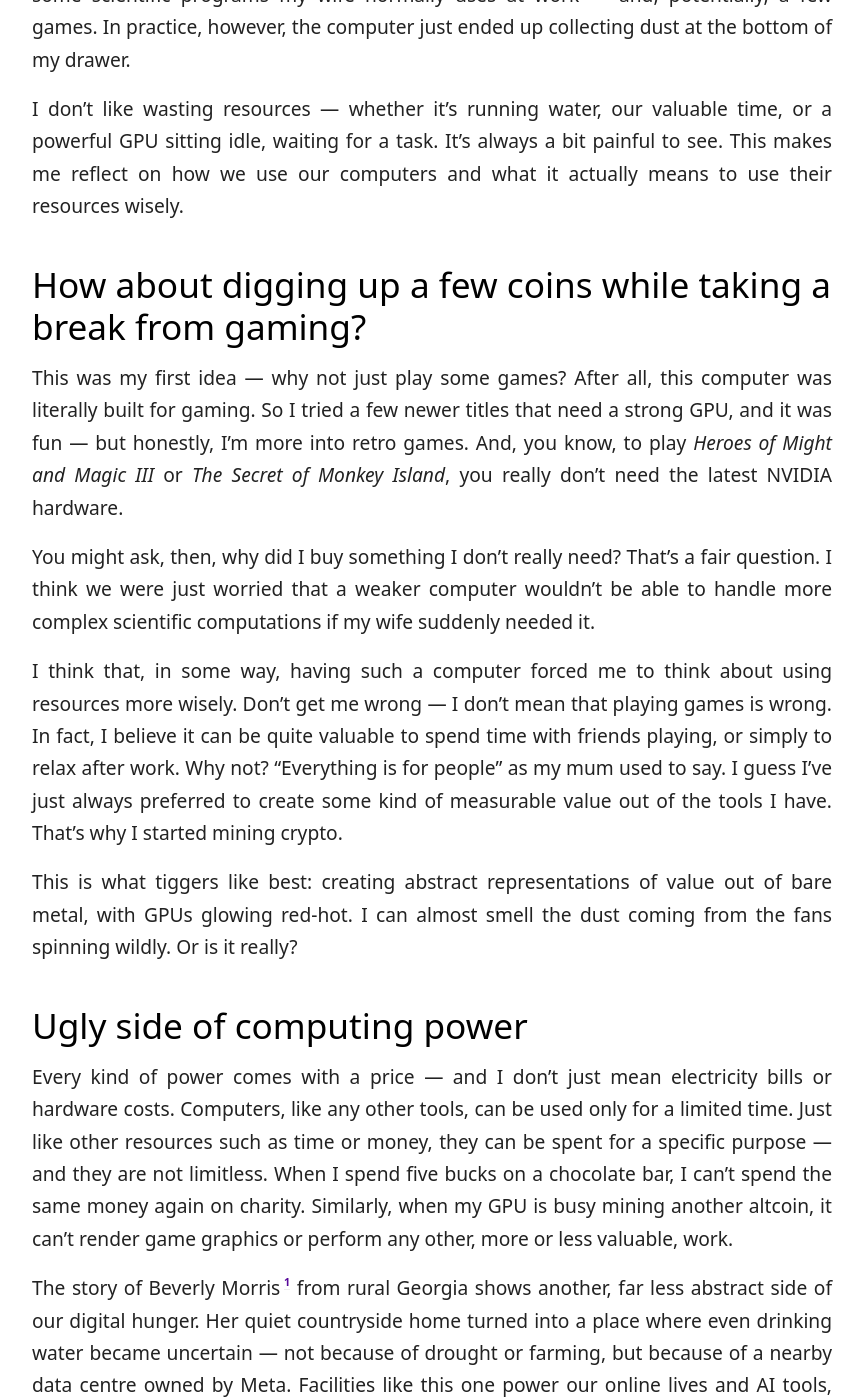
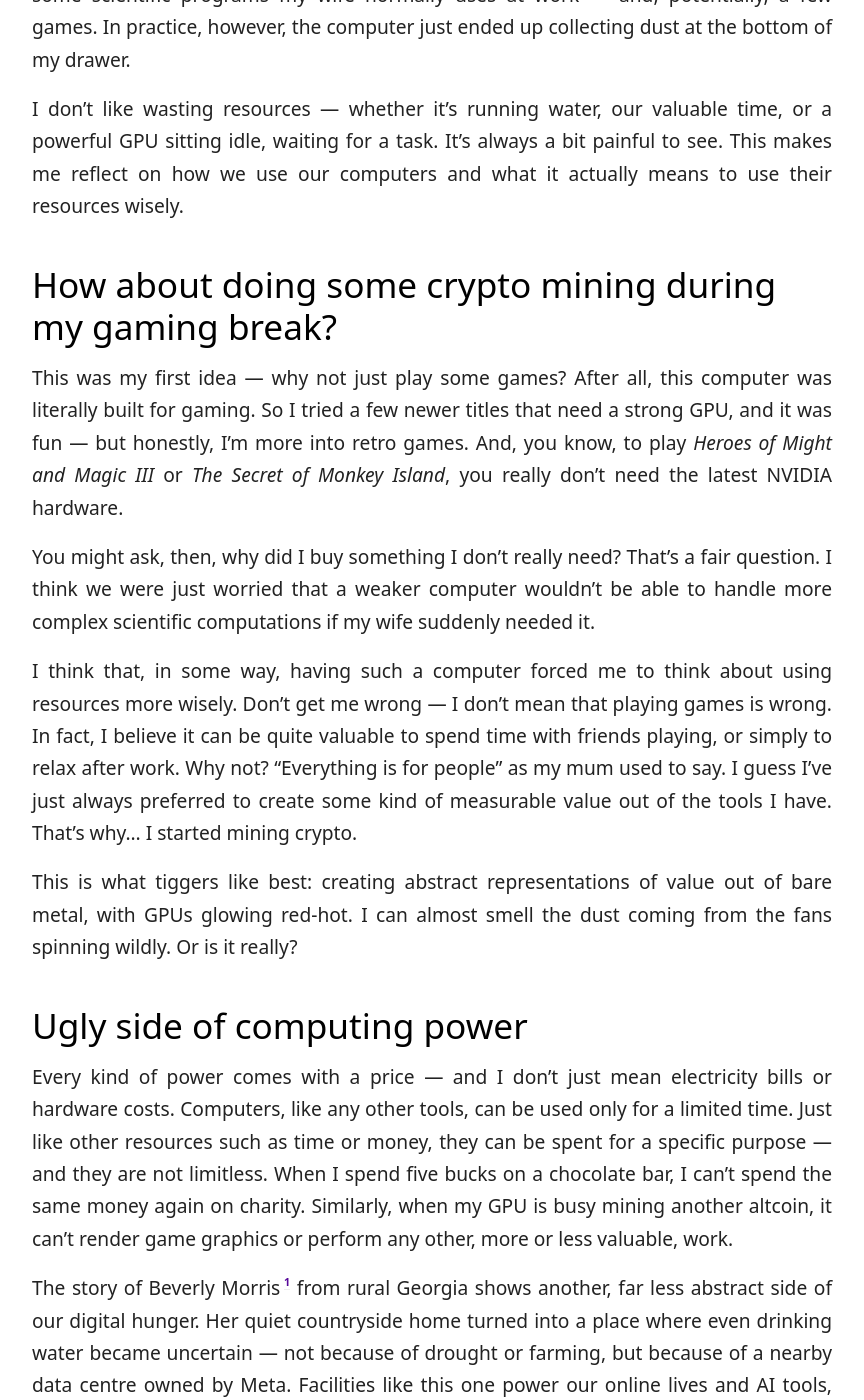
Before and after one commit to michalcichon/michalcichon.github.io, a Jekyll site: the page built from _posts/2025-10-05-ethical-computing-cryptocurrencies-ai-protein-folding-at-home.md, in a window 1280 px wide and 1400 px high, scrolled down 995 px. Shown: the whole window, without its empty margins (208-1072 px from the left). Built offline with Jekyll 4.4.1, drawn with Linux system fonts in a browser that asks for light colours; comment, search, counter and statistics services are not loaded; some of the changed text lies outside the part shown.

Commit message:
protein + small cleanup

```diff
--- a/_posts/2025-10-05-ethical-computing-cryptocurrencies-ai-protein-folding-at-home.md
+++ b/_posts/2025-10-05-ethical-computing-cryptocurrencies-ai-protein-folding-at-home.md
@@ -16,13 +16,13 @@
 
 I don’t like wasting resources — whether it’s running water, our valuable time, or a powerful GPU sitting idle, waiting for a task. It’s always a bit painful to see. This makes me reflect on how we use our computers and what it actually means to use their resources wisely.
 
-## How about digging up a few coins while taking a break from gaming?
+## How about doing some crypto mining during my gaming break?
 
 This was my first idea — why not just play some games? After all, this computer was literally built for gaming. So I tried a few newer titles that need a strong GPU, and it was fun — but honestly, I’m more into retro games. And, you know, to play *Heroes of Might and Magic III* or *The Secret of Monkey Island*, you really don’t need the latest NVIDIA hardware.
 
 You might ask, then, why did I buy something I don’t really need? That’s a fair question. I think we were just worried that a weaker computer wouldn’t be able to handle more complex scientific computations if my wife suddenly needed it.
 
-I think that, in some way, having such a computer forced me to think about using resources more wisely. Don’t get me wrong — I don’t mean that playing games is wrong. In fact, I believe it can be quite valuable to spend time with friends playing, or simply to relax after work. Why not? “Everything is for people” as my mum used to say. I guess I’ve just always preferred to create some kind of measurable value out of the tools I have. That's why I started mining crypto.
+I think that, in some way, having such a computer forced me to think about using resources more wisely. Don’t get me wrong — I don’t mean that playing games is wrong. In fact, I believe it can be quite valuable to spend time with friends playing, or simply to relax after work. Why not? “Everything is for people” as my mum used to say. I guess I’ve just always preferred to create some kind of measurable value out of the tools I have. That's why... I started mining crypto.
 
 This is what tiggers like best: creating abstract representations of value out of bare metal, with GPUs glowing red-hot. I can almost smell the dust coming from the fans spinning wildly. Or is it really?
 
@@ -96,7 +100,7 @@
 
 But I do believe we have the power to change our environment — bit by bit — and make it a better place.
 
-Real change rarely comes from grand gestures; it begins with awareness, curiosity, and the willingness to do one small thing differently. Maybe it’s using your computer for something meaningful, supporting ethical technology, or simply pausing before the next scroll. These moments may feel insignificant, but together they form the spark that lights the fire.
+Real change rarely comes from grand gestures — it begins with awareness, curiosity, and the willingness to do one small thing differently. Maybe it’s using your computer for something meaningful, supporting ethical technology, or simply pausing before the next scroll. These moments may feel insignificant, but together they form the spark that lights the fire.
 
 ## References
 
```
Also changed, not shown: other parts of _posts/2025-10-05-ethical-computing-cryptocurrencies-ai-protein-folding-at-home.md (+4 -0 lines), assets/2025-10-05/protein.webp (added).
